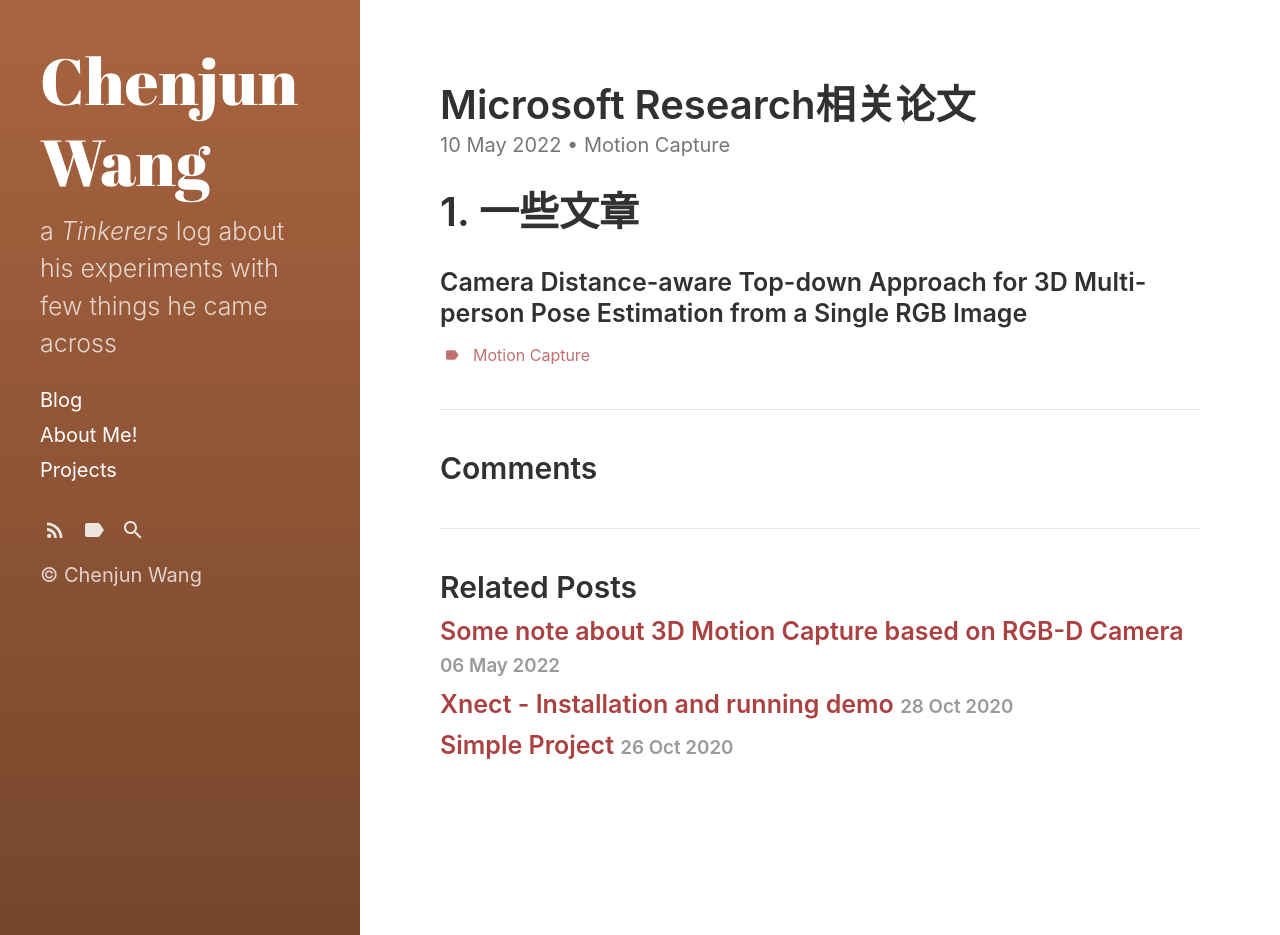
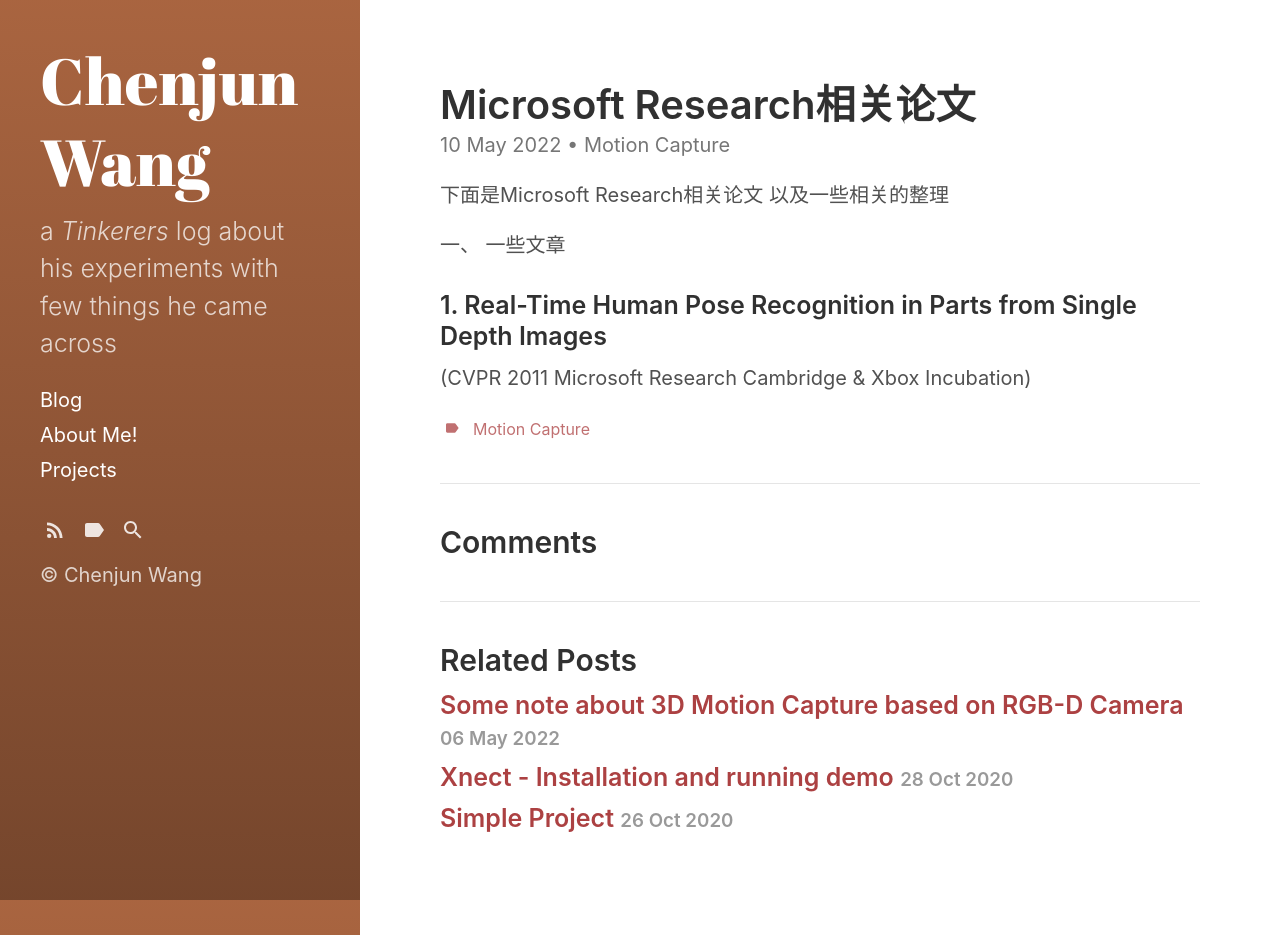
Before and after one commit to WangChenjun521/wangchenjun521.github.io, a Jekyll site: the page built from _posts/2022-5-10-MicrosoftResearch.md, in a window 1280 px wide and 935 px high. Built offline with Jekyll 4.4.1, drawn with Linux system fonts in a browser that asks for light colours.

Commit message:
auto update

```diff
--- a/_posts/2022-5-10-MicrosoftResearch.md
+++ b/_posts/2022-5-10-MicrosoftResearch.md
@@ -8,8 +8,13 @@ tags:
 excerpt: wait for some moment
 comments: true
 
+
 ---
 
-# 1. 一些文章
+下面是Microsoft Research相关论文 以及一些相关的整理
 
-### Camera Distance-aware Top-down Approach for 3D Multi-person Pose Estimation from a Single RGB Image
+一、 一些文章
+
+### 1. Real-Time Human Pose Recognition in Parts from Single Depth Images
+
+(CVPR 2011    Microsoft Research Cambridge & Xbox Incubation)
```
